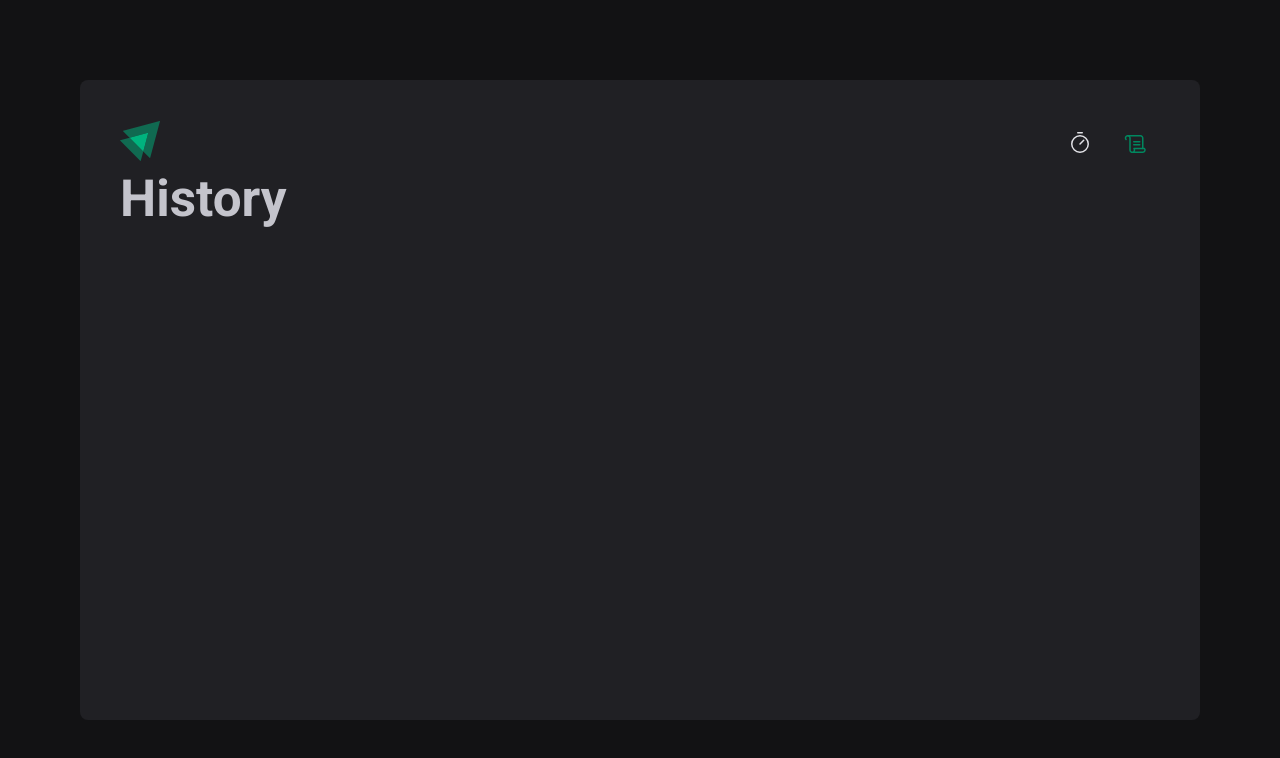
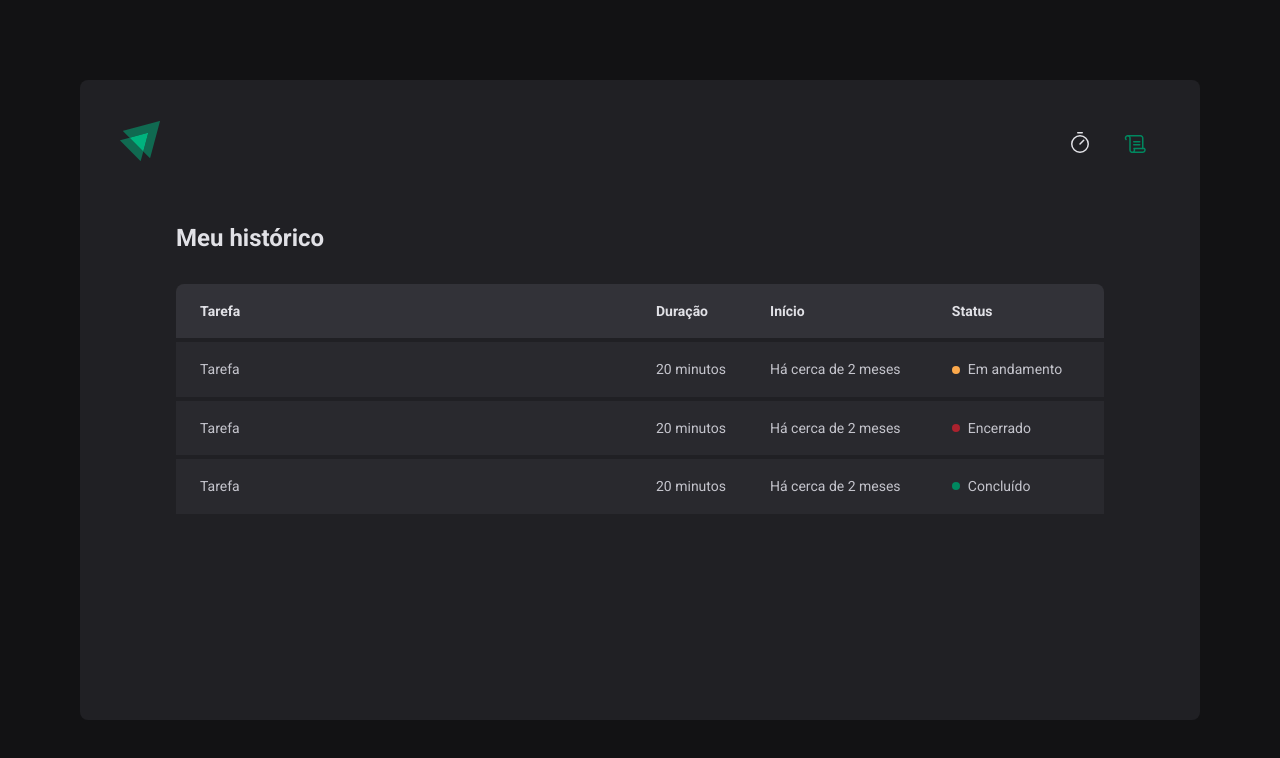
Before and after one commit to eriksongoncalves/ignite-timer, a React (Vite) app: page /history in a window 1280 px wide. Shown: the top 758 px of the page. Built offline with nearby package versions, Linux system fonts and the light colour scheme.

Commit message:
feat: history page

```diff
--- a/src/pages/History.tsx
+++ /dev/null
@@ -1,3 +0,0 @@
-export const History = () => {
-  return <h1>History</h1>
-}
--- /dev/null
+++ b/src/pages/History/index.tsx
@@ -0,0 +1,48 @@
+import * as S from './styles'
+
+export const History = () => {
+  return (
+    <S.Container>
+      <h1>Meu histórico</h1>
+
+      <S.HistoryList>
+        <table>
+          <thead>
+            <tr>
+              <th>Tarefa</th>
+              <th>Duração</th>
+              <th>Início</th>
+              <th>Status</th>
+            </tr>
+          </thead>
+          <tbody>
+            <tr>
+              <td>Tarefa</td>
+              <td>20 minutos</td>
+              <td>Há cerca de 2 meses</td>
+              <td>
+                <S.Status statusColor="yellow">Em andamento</S.Status>
+              </td>
+            </tr>
+            <tr>
+              <td>Tarefa</td>
+              <td>20 minutos</td>
+              <td>Há cerca de 2 meses</td>
+              <td>
+                <S.Status statusColor="red">Encerrado</S.Status>
+              </td>
+            </tr>
+            <tr>
+              <td>Tarefa</td>
+              <td>20 minutos</td>
+              <td>Há cerca de 2 meses</td>
+              <td>
+                <S.Status statusColor="green">Concluído</S.Status>
+              </td>
+            </tr>
+          </tbody>
+        </table>
+      </S.HistoryList>
+    </S.Container>
+  )
+}
--- /dev/null
+++ b/src/pages/History/styles.ts
@@ -0,0 +1,97 @@
+import styled, { css, DefaultTheme } from 'styled-components'
+
+export const Container = styled.main`
+  ${({ theme }) => css`
+    display: flex;
+    flex-direction: column;
+
+    padding: 3.5rem;
+
+    h1 {
+      font-size: 1.5rem;
+      color: ${theme.gray100};
+    }
+  `}
+`
+
+export const HistoryList = styled.div`
+  ${({ theme }) => css`
+    overflow: auto;
+    margin-top: 2rem;
+
+    table {
+      width: 100%;
+      border-collapse: collapse;
+      min-width: 600px;
+
+      th {
+        background-color: ${theme.gray600};
+        padding: 1rem;
+        text-align: left;
+        color: ${theme.gray100};
+        font-size: 0.875rem;
+        line-height: 1.6;
+
+        &:first-child {
+          border-top-left-radius: 8px;
+          padding-left: 1.5rem;
+        }
+
+        &:last-child {
+          border-top-right-radius: 8px;
+          padding-right: 1.5rem;
+        }
+      }
+
+      td {
+        background-color: ${theme.gray700};
+        border-top: 4px solid ${theme.gray800};
+        padding: 1rem;
+        font-size: 0.875rem;
+        line-height: 1.6;
+
+        &:first-child {
+          width: 50%;
+          padding-left: 1.5rem;
+        }
+
+        &:last-child {
+          padding-right: 1.5rem;
+        }
+      }
+    }
+  `}
+`
+
+type StatusProps = {
+  statusColor: 'yellow' | 'red' | 'green'
+}
+
+const StatusModifiers = {
+  yellow: (theme: DefaultTheme) => css`
+    background: ${theme.yellow500};
+  `,
+  red: (theme: DefaultTheme) => css`
+    background: ${theme.red500};
+  `,
+  green: (theme: DefaultTheme) => css`
+    background: ${theme.green500};
+  `
+}
+
+export const Status = styled.div<StatusProps>`
+  ${({ theme, statusColor }) => css`
+    display: flex;
+    align-items: center;
+    gap: 0.5rem;
+
+    &::before {
+      content: '';
+      width: 0.5rem;
+      height: 0.5rem;
+      border-radius: 9999px;
+
+      ${StatusModifiers[statusColor](theme)};
+    }
+  `}
+`
--- a/src/pages/Home/index.tsx
+++ b/src/pages/Home/index.tsx
@@ -8,13 +8,26 @@
       <form>
         <S.FormContainer>
           <label htmlFor="task">Vou trabalhar em</label>
-          <S.TaskInput id="task" placeholder="Dê um nome para o seu projeto" />
+          <S.TaskInput
+            id="task"
+            list="taskSuggestions"
+            placeholder="Dê um nome para o seu projeto"
+          />
+
+          <datalist id="taskSuggestions">
+            <option value="Projeto 1" />
+            <option value="Projeto 2" />
+            <option value="Projeto 3" />
+          </datalist>
 
           <label htmlFor="minutesAmount">durante</label>
           <S.MinutesAmountInput
             type="number"
             id="minutesAmount"
             placeholder="00"
+            step={5}
+            min={5}
+            max={60}
           />
 
           <span>minutos.</span>
--- a/src/pages/Home/styles.ts
+++ b/src/pages/Home/styles.ts
@@ -80,6 +80,10 @@
 
 export const TaskInput = styled(BaseInput)`
   flex: 1;
+
+  &::-webkit-calendar-picker-indicator {
+    display: none !important;
+  }
 `
 
 export const MinutesAmountInput = styled(BaseInput)`
```
